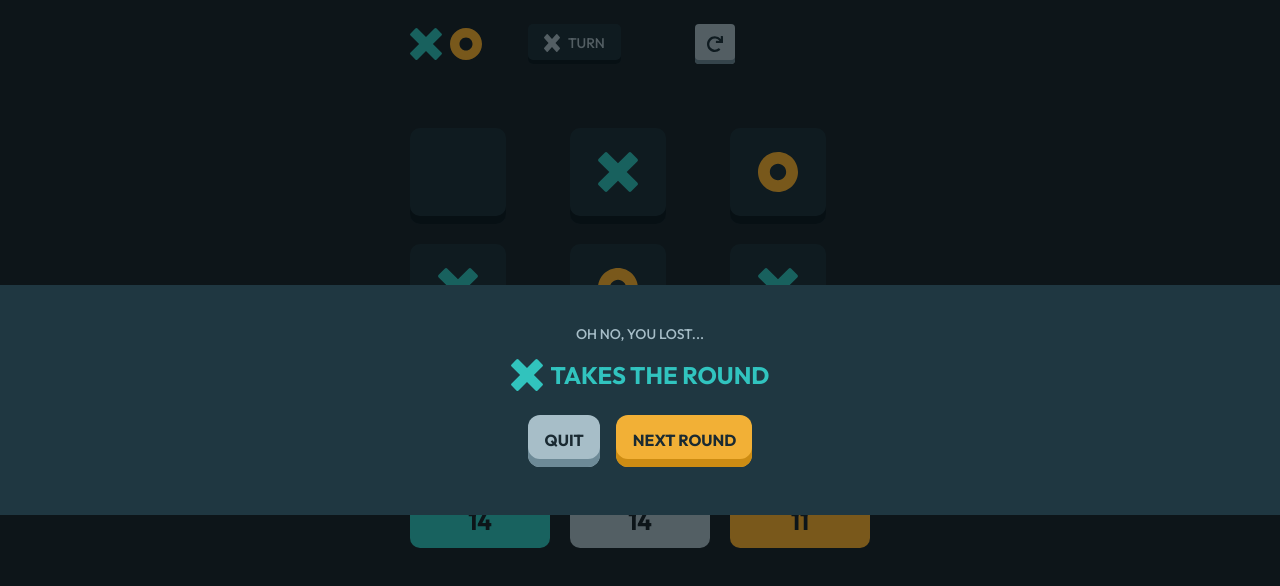
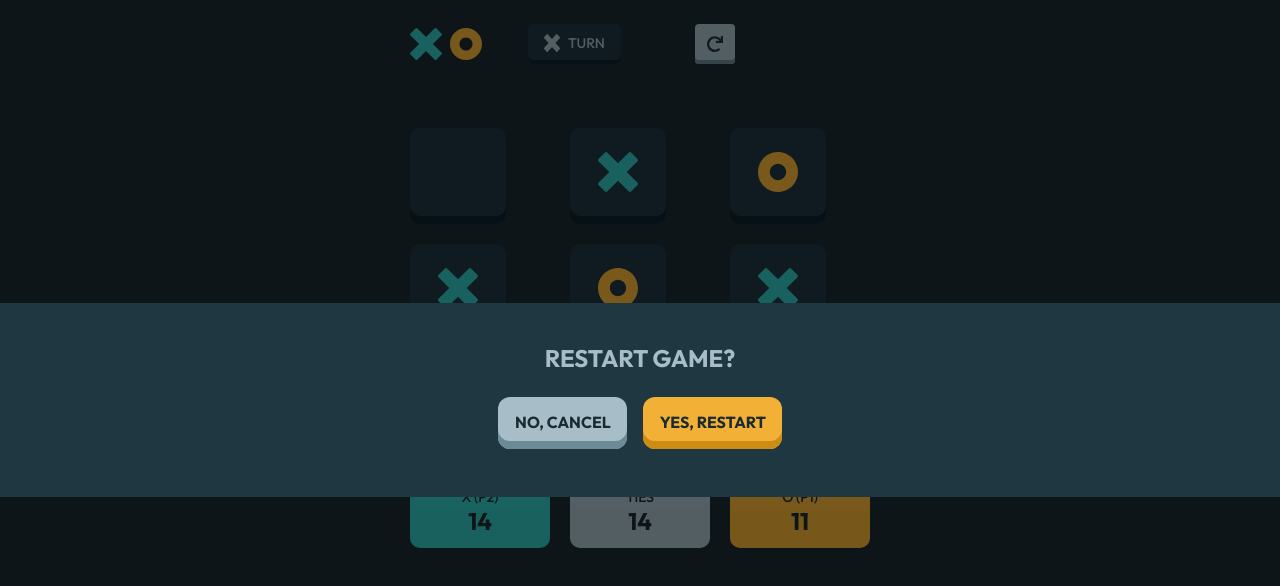
Before and after one commit to kylelamse/tic-tac-toe, a React (Create React App) app: page / in a window 1280 px wide. Shown: the top 586 px of the page. Built offline with nearby package versions, Linux system fonts and the light colour scheme.

Commit message:
Implement Restart Game component

```diff
--- /dev/null
+++ b/src/components/Modal/ButtonContainer.tsx
@@ -0,0 +1,19 @@
+import styled from "@emotion/styled";
+import React from "react";
+
+const Container = styled.div`
+    display: flex;
+    flex-direction: row;
+    justify-content: center;
+    gap: 1em;
+`;
+
+type Props = {
+    children: React.ReactNode;
+};
+
+const ButtonContainer = ({ children }: Props) => {
+    return <Container>{children}</Container>;
+};
+
+export default ButtonContainer;
--- a/src/components/Modal/GameOver.tsx
+++ b/src/components/Modal/GameOver.tsx
@@ -2,17 +2,11 @@ import styled from "@emotion/styled";
 import Button from "../Button";
 import Typograpy from "../Typography";
 import Winner from "../Winner";
+import ButtonContainer from "./ButtonContainer";
 import Modal from "./Modal";
 
 const WinnerContainer = styled.div`
     margin: 1em 0 1.5em 0;
-`;
-
-const ButtonsContainer = styled.div`
-    display: flex;
-    flex-direction: row;
-    justify-content: center;
-    gap: 1em;
 `;
 
 type Props = {};
@@ -26,14 +20,14 @@ const GameOver = (props: Props) => {
             <WinnerContainer>
                 <Winner winner="X" />
             </WinnerContainer>
-            <ButtonsContainer>
+            <ButtonContainer>
                 <Button color="silver" size="medium">
                     Quit
                 </Button>
                 <Button color="light_yellow" size="medium">
                     Next Round
                 </Button>
-            </ButtonsContainer>
+            </ButtonContainer>
         </Modal>
     );
 };
--- /dev/null
+++ b/src/components/Modal/RestartMenu.tsx
@@ -0,0 +1,32 @@
+import styled from "@emotion/styled";
+import Button from "components/Button";
+import Typograpy from "components/Typography";
+import ButtonContainer from "./ButtonContainer";
+import Modal from "./Modal";
+
+const Spacer = styled.div`
+    height: 1.5em;
+`;
+
+type Props = {};
+
+const RestartMenu = (props: Props) => {
+    return (
+        <Modal>
+            <Typograpy variant="medium" alignment="centered">
+                Restart Game?
+            </Typograpy>
+            <Spacer />
+            <ButtonContainer>
+                <Button color="silver" size="medium">
+                    No, Cancel
+                </Button>
+                <Button color="light_yellow" size="medium">
+                    Yes, Restart
+                </Button>
+            </ButtonContainer>
+        </Modal>
+    );
+};
+
+export default RestartMenu;
--- a/src/pages/Game/Game.tsx
+++ b/src/pages/Game/Game.tsx
@@ -4,6 +4,7 @@ import Board from "components/Board";
 import GameOver from "components/Modal/GameOver";
 import React from "react";
 import GameHeader from "./GameHeader";
+import RestartMenu from "components/Modal/RestartMenu";
 
 const Container = styled.div`
     margin-top: 1.5em;
@@ -19,7 +20,8 @@ const Game = (props: Props) => {
         <Container>
             <GameHeader />
             <Board />
-            <GameOver />
+            <RestartMenu />
+            {/* <GameOver /> */}
         </Container>
     );
 };
```
